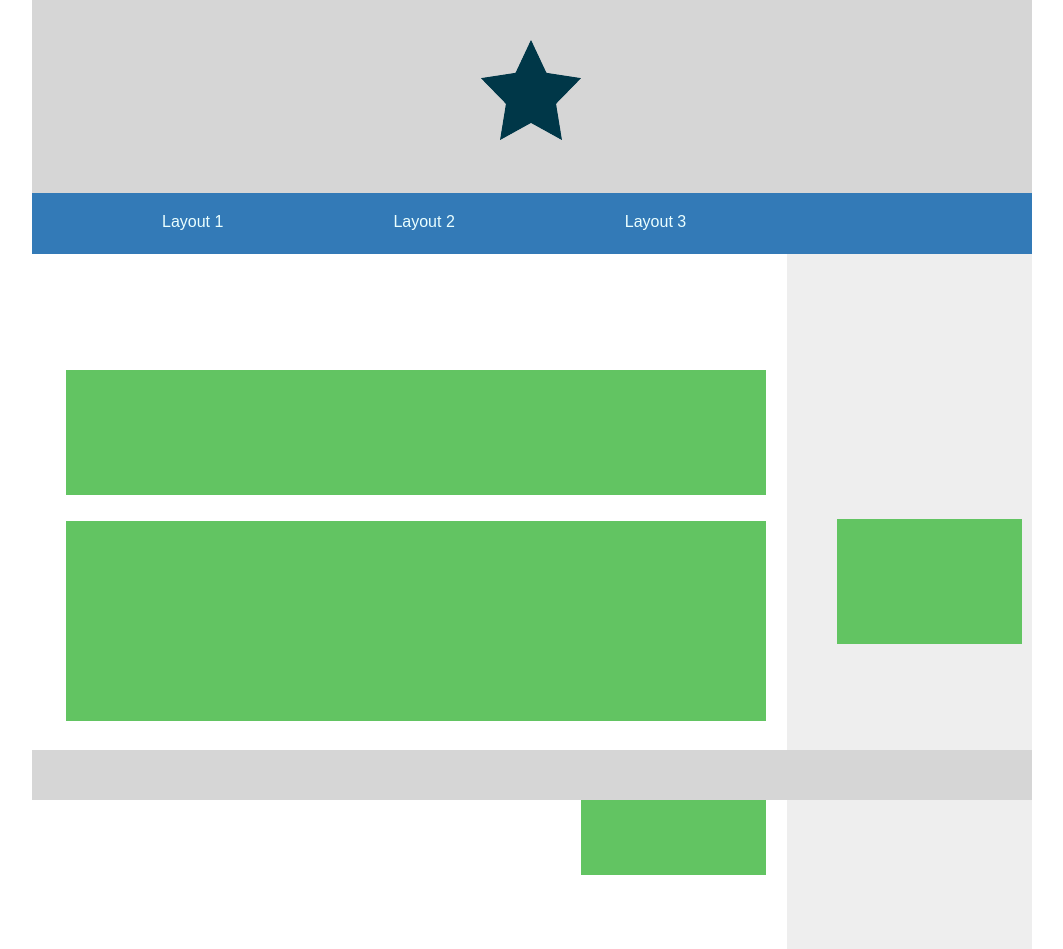
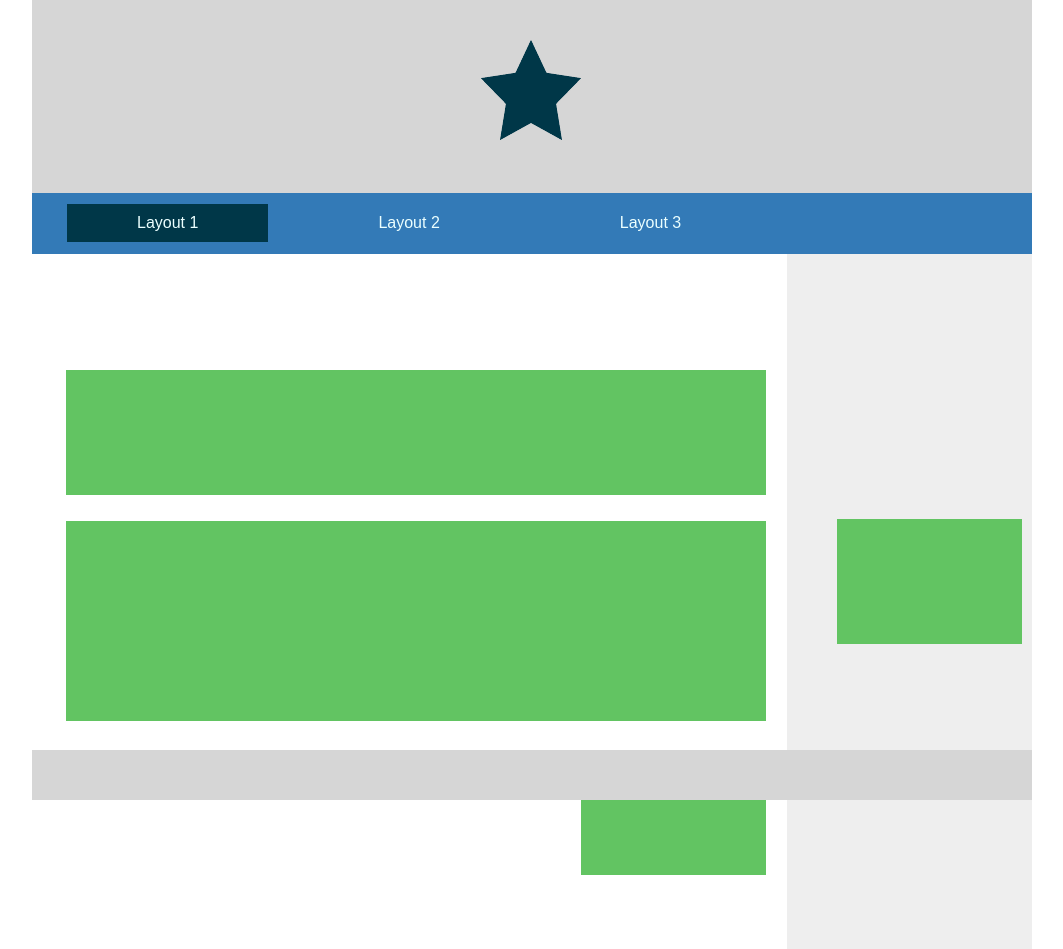
Before and after one commit to Talhashahar/Web-Ex2, a plain HTML site: page index.html in a window 1280 px wide. Shown: the whole page, without its empty margins (108-1171 px from the left). Drawn offline with Linux system fonts and the light colour scheme.

Commit message:
Finish Ex2

```diff
--- a/includes/style.css
+++ b/includes/style.css
@@ -3,7 +3,7 @@
 
 header, section, main, nav, footer, article{ display: block;}
 
-a {
+a{
     text-decoration: none;
 }
 
@@ -48,6 +48,12 @@ header {
 
 }
 
+.selected {
+    background-color: #003748;
+    text-decoration: none;
+    color : #ffffff;
+}
+
 /* first layout css */
 
 #layoutFirst main{
@@ -62,14 +68,15 @@ header {
 }
 
 #layoutFirst nav ul{
-     margin:0px;
-     padding:0px;
      margin-left:45px;
     list-style-type: none;
 }
 
 #layoutFirst nav ul li{
     float: left;
+    margin-left: -10px;
+    margin-top: 11px;
+    margin-right: 50px;
 }
 
 #layoutFirst nav a{
@@ -77,12 +84,8 @@ header {
     color:#ebffff;
     font-family: "Arial";
     display:inline-block;
+    padding: 10px 70px;
 }
-
-#layoutFirst nav li > a{
-    margin:20px 85px;
-}
-
 
 
 #layoutFirst aside{
@@ -108,7 +111,6 @@ header {
 
 
 footer{
-    display:block;
     height:50px;
     width:1000px;
     background-color:#d6d6d6;
@@ -203,8 +205,6 @@ footer{
 }
 
 #layoutSecond nav ul{
-    margin:0px;
-    padding:0px;
     list-style-type: none;
 }
 
@@ -228,8 +228,6 @@ footer{
     background-color:#eeeeee;
     width:220px;
     height:758px;
-    margin-bottom:px;
-    margin-left:px;
     float : left;
 }
 
--- a/index.html
+++ b/index.html
@@ -15,7 +15,7 @@
         </header>
         <nav>
             <ul>
-                <li><a href="index.html">Layout 1</a></li>
+                <li><a class=selected href="index.html">Layout 1</a></li>
                 <li><a href="layout2.html">Layout 2</a></li>
                 <li><a href="#">Layout 3</a></li>
             </ul>
```
Also changed, not shown: layout2.html (+1 -1 lines).
